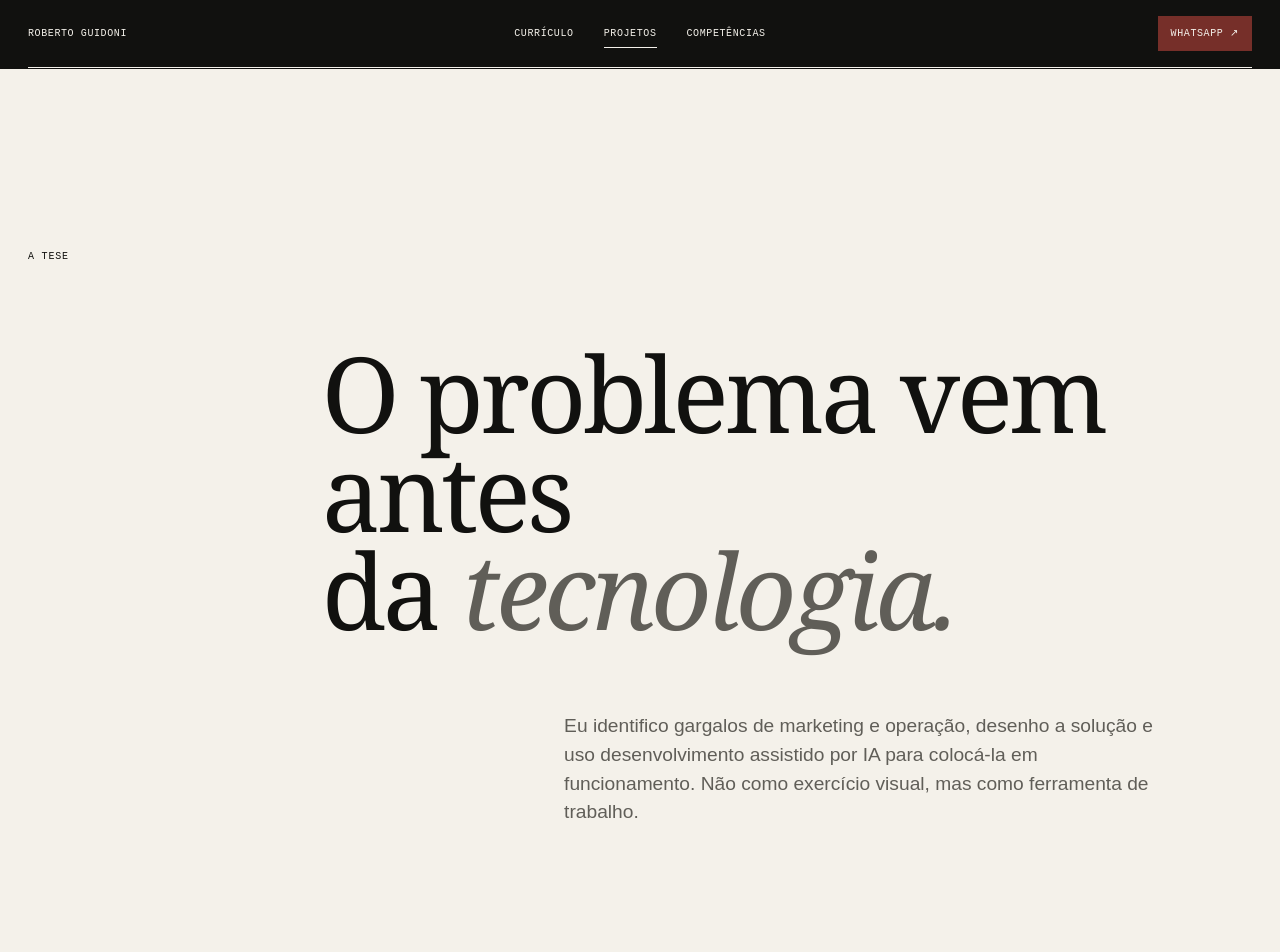
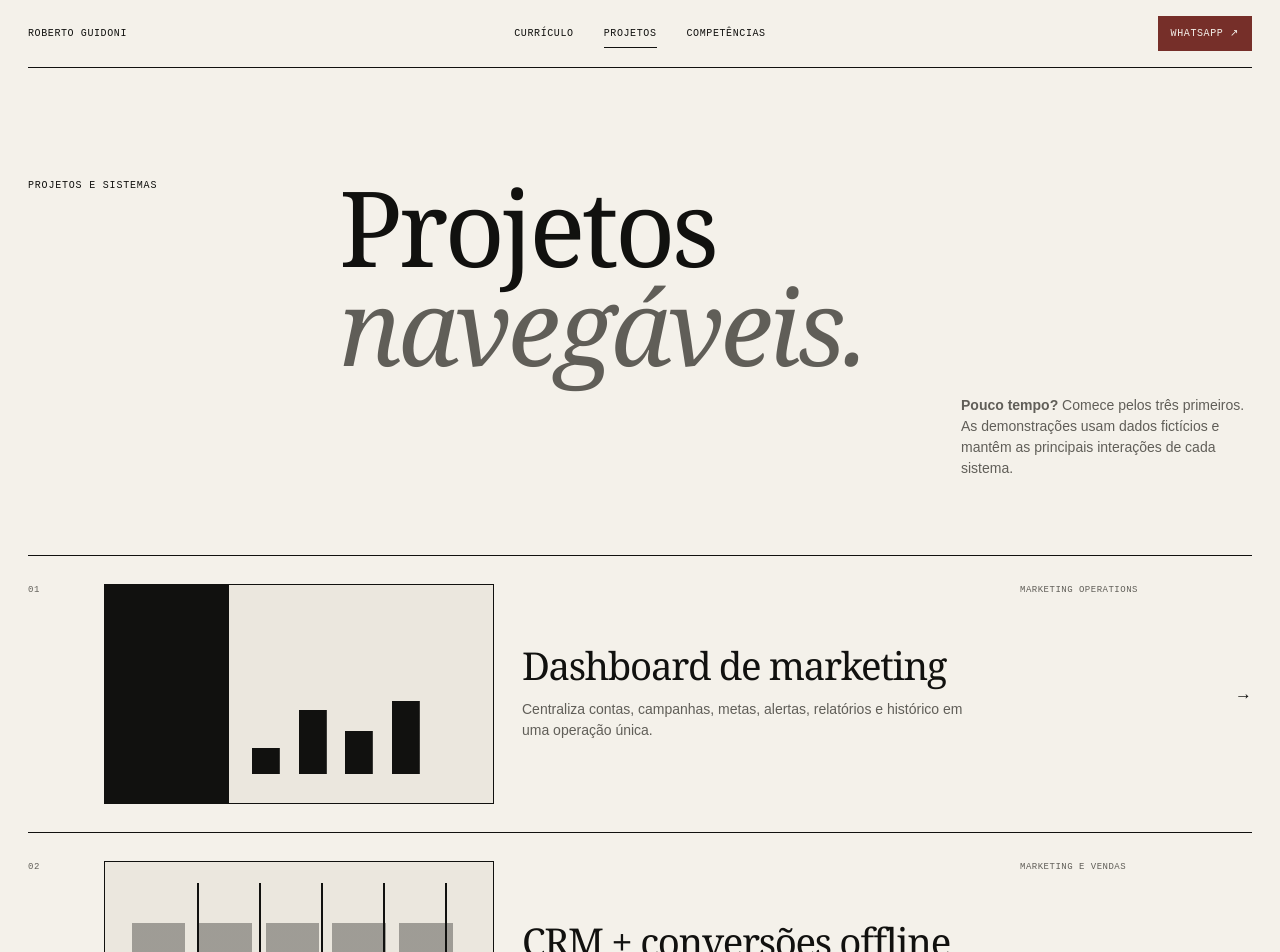
Before and after one commit to guidoni-br/portfolio, a Next.js app: page /projetos in a window 1280 px wide. Shown: the top 952 px of the page. Built offline with nearby package versions, Linux system fonts and the light colour scheme.

Commit message:
Rebuild projects as navigable showcase

```diff
--- a/app/globals.css
+++ b/app/globals.css
@@ -146,8 +146,8 @@ a { color: inherit; text-decoration: none; }
 .tools-section > .rating-list > div { break-inside: avoid; }
 .skills-footer { display: flex; justify-content: space-between; padding: 32px max(28px, calc((100vw - 1384px) / 2)); background: var(--ink); color: var(--paper); font-family: monospace; font-size: 10px; text-transform: uppercase; letter-spacing: .06em; }
 
-.projects-page .site-nav { color: var(--paper); border-color: var(--paper); }
-.projects-page { background: var(--ink); }
+.projects-page .site-nav { color: var(--ink); border-color: var(--ink); }
+.projects-page { background: var(--paper); }
 .projects-page .statement { background: var(--paper); color: var(--ink); }
 .project-detail { animation: detail-in .45s cubic-bezier(.16,1,.3,1) both; }
 @keyframes detail-in { from { opacity: 0; transform: translateY(16px); } }
@@ -427,6 +427,72 @@ a { color: inherit; text-decoration: none; }
 .contact-links .whatsapp { display: inline-flex; justify-content: space-between; gap: 50px; min-width: 260px; padding: 18px; border: 1px solid var(--paper); background: var(--paper); color: var(--ink); }
 .contact-footer { grid-column: 1 / 13; display: flex; justify-content: space-between; margin-top: 120px; padding-top: 20px; border-top: 1px solid #595751; color: var(--faint); font-family: monospace; font-size: 9px; letter-spacing: .06em; text-transform: uppercase; }
 
+/* Project index and full demonstration workspace */
+.projects-page:has(.demo-workspace) > .site-nav { display: none; }
+.projects-section { padding-top: 110px; padding-bottom: 130px; background: var(--paper); color: var(--ink); }
+.projects-section .section-heading h2 em { color: var(--muted); }
+.projects-section .section-heading > p:last-child { color: var(--muted); }
+.project-browser { margin-top: 76px; border-top: 0; }
+.project-list { display: block; border: 0; border-bottom: 1px solid var(--ink); }
+.project-row {
+  min-height: 250px;
+  grid-template-columns: 48px minmax(250px, 390px) minmax(280px, 1fr) 180px 24px;
+  grid-template-rows: 1fr;
+  gap: 28px;
+  align-items: center;
+  padding: 28px 0;
+  border: 0;
+  border-top: 1px solid var(--ink);
+  color: var(--ink);
+  transition: padding .25s, background .25s, color .25s;
+}
+.project-row > span:first-child { grid-column: 1; grid-row: 1; align-self: start; color: var(--muted); }
+.project-row .project-card-visual { grid-column: 2; grid-row: 1; width: 100%; background: var(--wash); color: var(--ink) !important; }
+.project-row-copy { grid-column: 3; grid-row: 1; color: inherit !important; font-family: inherit !important; font-size: inherit !important; letter-spacing: normal !important; text-transform: none !important; }
+.project-row-copy strong { display: block; padding: 0; font-family: Georgia, serif; font-size: clamp(2rem, 3vw, 3.65rem); font-weight: 400; line-height: .94; letter-spacing: -.035em; }
+.project-row-copy p { max-width: 650px; margin: 16px 0 0; color: var(--muted); font-size: 14px; line-height: 1.5; }
+.project-row small { grid-column: 4; grid-row: 1; align-self: start; color: var(--muted); }
+.project-row i { grid-column: 5; grid-row: 1; align-self: center; }
+.project-row:hover, .project-row:focus-visible { padding-right: 14px; padding-left: 14px; background: var(--ink); color: var(--paper); transform: none; }
+.project-row:hover .project-card-visual, .project-row:focus-visible .project-card-visual { background: var(--wash); color: var(--ink) !important; transform: none; }
+.project-row:hover .project-row-copy p, .project-row:focus-visible .project-row-copy p, .project-row:hover small, .project-row:focus-visible small, .project-row:hover > span:first-child, .project-row:focus-visible > span:first-child { color: var(--faint); }
+
+.demo-workspace { min-height: 100svh; background: var(--paper); color: var(--ink); }
+.demo-workspace-top { height: 60px; display: flex; justify-content: space-between; align-items: center; padding: 0 28px; border-bottom: 1px solid var(--ink); font-family: monospace; font-size: 10px; letter-spacing: .06em; text-transform: uppercase; }
+.demo-workspace-top button { border: 0; background: transparent; color: inherit; font: inherit; text-transform: inherit; cursor: pointer; }
+.demo-workspace-top button:hover, .demo-workspace-top button:focus-visible { text-decoration: underline; text-underline-offset: 5px; }
+.demo-workspace-layout { min-height: calc(100svh - 60px); display: grid; grid-template-columns: 330px 1fr; }
+.demo-project-nav { max-height: calc(100svh - 60px); overflow: auto; padding: 34px 22px; border-right: 1px solid var(--ink); }
+.demo-project-nav h2 { margin: 0 0 28px; font-family: Georgia, serif; font-size: 2.8rem; font-weight: 400; letter-spacing: -.04em; }
+.demo-project-nav nav { border-top: 1px solid var(--faint); }
+.demo-project-nav button { width: 100%; display: grid; gap: 8px; padding: 16px 12px; border: 0; border-bottom: 1px solid var(--faint); background: transparent; color: var(--ink); text-align: left; cursor: pointer; }
+.demo-project-nav button small { color: var(--muted); font: 8px/1.2 monospace; letter-spacing: .06em; text-transform: uppercase; }
+.demo-project-nav button strong { font-size: 14px; }
+.demo-project-nav button:hover, .demo-project-nav button:focus-visible, .demo-project-nav button.active { background: var(--ink); color: var(--paper); outline: none; }
+.demo-project-nav button:is(:hover,:focus-visible,.active) small { color: var(--faint); }
+.demo-stage { min-width: 0; padding: 46px 5vw 80px; }
+.demo-stage-head { display: grid; grid-template-columns: 1fr auto; gap: 30px; align-items: end; padding-bottom: 28px; border-bottom: 1px solid var(--ink); }
+.demo-stage-head h1 { margin: 0; font-family: Georgia, serif; font-size: clamp(3.7rem, 6vw, 7rem); font-weight: 400; line-height: .88; letter-spacing: -.05em; }
+.demo-stage-head p { max-width: 720px; margin: 18px 0 0; color: var(--muted); font-size: 17px; }
+.demo-stage-head > span { font: 9px/1.2 monospace; letter-spacing: .06em; text-transform: uppercase; }
+.demo-application { min-height: 600px; margin-top: 32px; border: 1px solid var(--ink); background: var(--paper); }
+.demo-application .inline-demo { min-height: 598px; margin: 0; padding: 38px; border-top: 0; }
+.demo-application .demo-head { margin-bottom: 38px; padding-bottom: 20px; border-bottom: 1px solid var(--faint); }
+.demo-application .demo-head strong { font-size: clamp(2rem, 3.2vw, 4rem); }
+.demo-application .demo-metric { min-height: 130px; padding: 20px; }
+.demo-application .demo-metric strong { margin-top: 32px; font-size: 2.2rem; }
+.demo-application .demo-table > div { min-height: 72px; padding: 0 16px; font-size: 14px; }
+.demo-application .mini-kanban > div { min-height: 360px; padding: 14px; }
+.demo-application .mini-kanban article { gap: 14px; margin-top: 25px; padding: 16px; }
+.demo-application .demo-chat { max-width: 540px; min-height: 430px; max-height: 430px; margin: 0 auto; padding: 32px 18px; border: 10px solid var(--ink); border-radius: 30px 30px 0 0; }
+.demo-application .demo-form { max-width: 820px; margin: 20px auto 0; }
+.demo-application .draft { min-height: 310px; padding: 28px; }
+.demo-application .pipeline span { min-height: 150px; display: grid; place-items: center; }
+.demo-context { display: grid; grid-template-columns: repeat(2, 1fr); margin: 34px 0 0; border-top: 1px solid var(--ink); }
+.demo-context div { padding: 22px 22px 22px 0; border-bottom: 1px solid var(--ink); }
+.demo-context dt { margin-bottom: 12px; font: 9px/1 monospace; letter-spacing: .06em; text-transform: uppercase; color: var(--muted); }
+.demo-context dd { margin: 0; font-size: 14px; line-height: 1.5; }
+
 @media (max-width: 800px) {
   .gate { padding: 0 17px; grid-template-rows: auto 1fr auto auto; overflow: visible; }
   .gate-orbit { width: 78vw; }
@@ -525,6 +591,31 @@ a { color: inherit; text-decoration: none; }
   .contact-links { align-items: stretch; flex-direction: column; }
   .contact-links .whatsapp { min-width: 0; }
   .contact-footer { margin-top: 90px; gap: 20px; }
+  .project-browser { margin-top: 58px; }
+  .project-row { min-height: 0; grid-template-columns: 32px 1fr 20px; grid-template-rows: auto auto; gap: 14px; padding: 22px 0; }
+  .project-row > span:first-child { grid-column: 1; grid-row: 1 / 3; }
+  .project-row .project-card-visual { grid-column: 2 / 4; grid-row: 1; }
+  .project-row-copy { grid-column: 2; grid-row: 2; }
+  .project-row-copy strong { font-size: clamp(1.7rem, 9vw, 2.6rem); }
+  .project-row-copy p { margin-top: 10px; font-size: 13px; }
+  .project-row small { display: none; }
+  .project-row i { grid-column: 3; grid-row: 2; }
+  .project-row:hover, .project-row:focus-visible { padding-right: 10px; padding-left: 10px; }
+  .demo-workspace-top { height: 54px; padding: 0 14px; font-size: 8px; }
+  .demo-workspace-top span { display: none; }
+  .demo-workspace-layout { display: block; }
+  .demo-project-nav { max-height: none; padding: 20px 14px; border-right: 0; border-bottom: 1px solid var(--ink); }
+  .demo-project-nav h2 { margin-bottom: 16px; font-size: 2rem; }
+  .demo-project-nav nav { display: flex; overflow-x: auto; }
+  .demo-project-nav button { min-width: 210px; border-right: 1px solid var(--faint); }
+  .demo-stage { padding: 38px 14px 80px; }
+  .demo-stage-head { display: block; }
+  .demo-stage-head h1 { font-size: clamp(3rem, 16vw, 5.5rem); }
+  .demo-stage-head > span { display: block; margin-top: 24px; }
+  .demo-application { min-height: 0; }
+  .demo-application .inline-demo { min-height: 520px; padding: 20px 14px; }
+  .demo-application .demo-chat { min-height: 340px; max-height: 340px; border-width: 7px; }
+  .demo-context { grid-template-columns: 1fr; }
 }
 
 @media (max-width: 480px) {
--- a/app/portfolio-experience.tsx
+++ b/app/portfolio-experience.tsx
@@ -35,48 +35,78 @@ const projectVisuals: Record<string, string> = {
 
 export default function PortfolioExperience() {
   const [selectedId, setSelectedId] = useState('ads');
+  const [demoOpen, setDemoOpen] = useState(false);
   const selected = projects.find((project) => project.id === selectedId) ?? projects[0];
+
+  const openProject = (id: string) => {
+    setSelectedId(id);
+    setDemoOpen(true);
+    window.setTimeout(() => window.scrollTo({ top: 0, behavior: 'smooth' }), 0);
+  };
+
+  if (demoOpen) {
+    return (
+      <section className="demo-workspace" aria-label={`Demonstração de ${selected.name}`}>
+        <header className="demo-workspace-top">
+          <button onClick={() => setDemoOpen(false)}>← Voltar aos projetos</button>
+          <span>Projetos navegáveis · dados fictícios</span>
+        </header>
+        <div className="demo-workspace-layout">
+          <aside className="demo-project-nav">
+            <h2>Projetos</h2>
+            <nav aria-label="Escolher outra demonstração">
+              {projects.map((project, index) => (
+                <button className={project.id === selected.id ? 'active' : ''} onClick={() => setSelectedId(project.id)} key={project.id} aria-current={project.id === selected.id ? 'page' : undefined}>
+                  <small>{String(index + 1).padStart(2, '0')} · {project.category}</small>
+                  <strong>{project.name}</strong>
+                </button>
+              ))}
+            </nav>
+          </aside>
+          <main className="demo-stage">
+            <header className="demo-stage-head">
+              <div><h1>{selected.name}</h1><p>{selected.solution}</p></div>
+              <span>Interativo · dados fictícios</span>
+            </header>
+            <div className="demo-application" key={selected.id}><ProjectDemo projectId={selected.id} /></div>
+            <dl className="demo-context">
+              <div><dt>Problema</dt><dd>{selected.problem}</dd></div>
+              <div><dt>Minha participação</dt><dd>{selected.contribution}</dd></div>
+            </dl>
+          </main>
+        </div>
+      </section>
+    );
+  }
 
   return (
     <>
-      <section className="statement" aria-labelledby="statement-title">
-        <p className="section-index">A tese</p>
-        <h2 id="statement-title">O problema vem antes<br />da <em>tecnologia.</em></h2>
-        <p>Eu identifico gargalos de marketing e operação, desenho a solução e uso desenvolvimento assistido por IA para colocá-la em funcionamento. Não como exercício visual, mas como ferramenta de trabalho.</p>
-      </section>
-
       <section id="projetos" className="projects-section" aria-labelledby="projects-title">
         <div className="section-heading">
-          <p className="section-index">01 / Projetos</p>
-          <h2 id="projects-title">Onze soluções.<br /><em>Um mesmo método.</em></h2>
-          <p>Selecione um projeto para entender o problema, a solução e minha participação. As demonstrações usam dados fictícios.</p>
+          <p className="section-index">Projetos e sistemas</p>
+          <h2 id="projects-title">Projetos<br /><em>navegáveis.</em></h2>
+          <p><strong>Pouco tempo?</strong> Comece pelos três primeiros. As demonstrações usam dados fictícios e mantêm as principais interações de cada sistema.</p>
         </div>
 
         <div className="project-browser">
           <div className="project-list" role="list" aria-label="Projetos">
             {projects.map((project, index) => (
-              <button className={project.id === selected.id ? 'project-row active' : 'project-row'} onClick={() => setSelectedId(project.id)} key={project.id} aria-pressed={project.id === selected.id}>
+              <button className="project-row" onClick={() => openProject(project.id)} key={project.id}>
                 <span>{String(index + 1).padStart(2, '0')}</span>
+                <span className={`project-card-visual visual-${projectVisuals[project.id]}`} aria-hidden="true" />
+                <span className="project-row-copy"><strong>{project.name}</strong><p>{project.solution}</p></span>
+                <small>{project.category}</small>
                 <i aria-hidden="true">→</i>
-                <strong>{project.name}</strong>
-                <span className={`project-card-visual visual-${projectVisuals[project.id]}`} aria-hidden="true" />
-                <small>{project.category}</small>
               </button>
             ))}
           </div>
+        </div>
+      </section>
 
-          <article className="project-detail" aria-live="polite" key={selected.id}>
-            <div className="detail-top"><span>{selected.category}</span><span className="status"><i />{selected.status}</span></div>
-            <h3>{selected.name}</h3>
-            <dl>
-              <div><dt>Problema</dt><dd>{selected.problem}</dd></div>
-              <div><dt>Solução</dt><dd>{selected.solution}</dd></div>
-              <div><dt>Minha participação</dt><dd>{selected.contribution}</dd></div>
-            </dl>
-            <ul>{selected.features.map((feature) => <li key={feature}>{feature}</li>)}</ul>
-            <ProjectDemo projectId={selected.id} />
-          </article>
-        </div>
+      <section className="statement" aria-labelledby="statement-title">
+        <p className="section-index">O método</p>
+        <h2 id="statement-title">O problema vem antes<br />da <em>tecnologia.</em></h2>
+        <p>Eu identifico gargalos de marketing e operação, desenho a solução e uso desenvolvimento assistido por IA para colocá-la em funcionamento. Não como exercício visual, mas como ferramenta de trabalho.</p>
       </section>
 
       <footer id="contato" className="contact-section">
```
